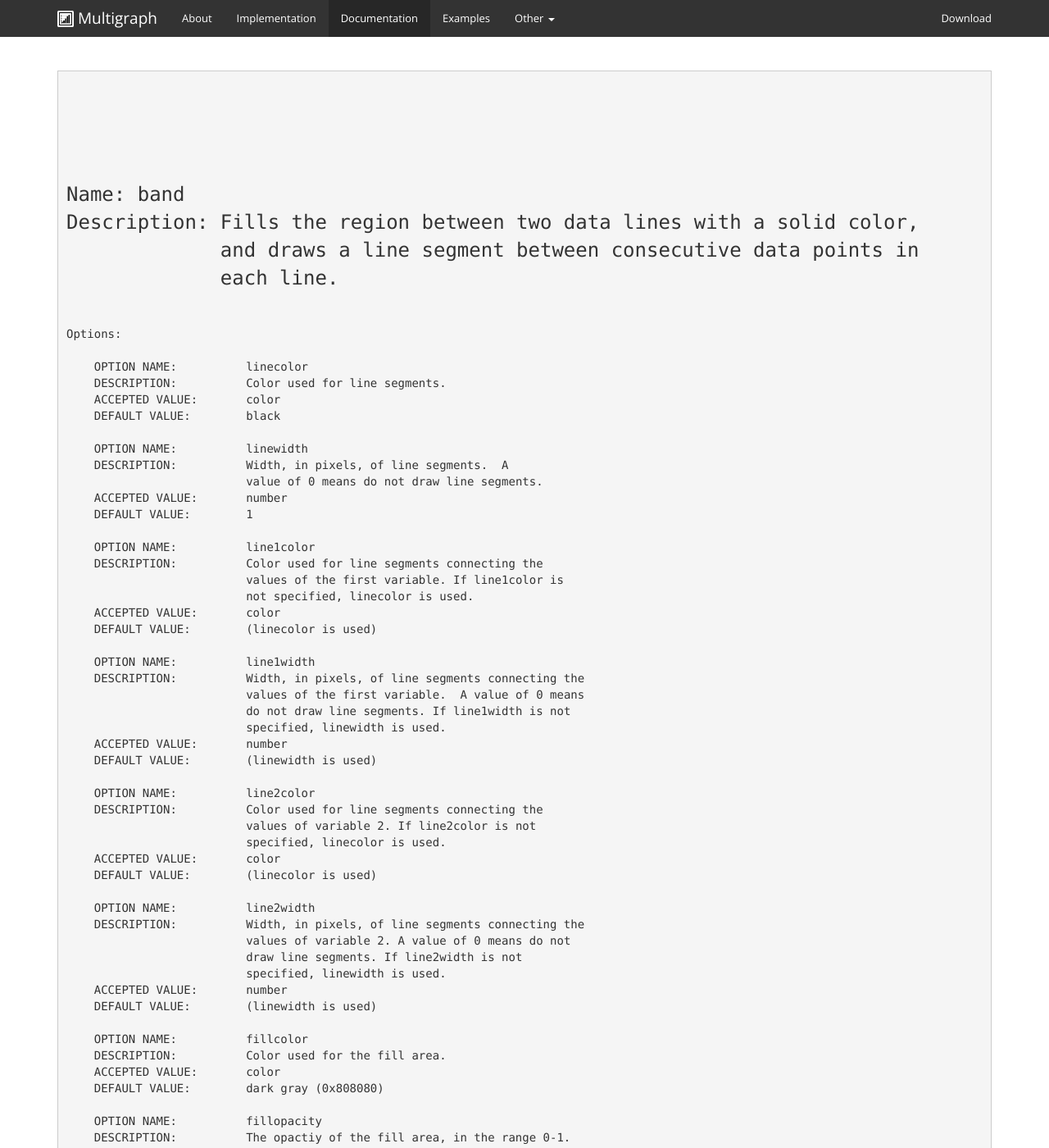
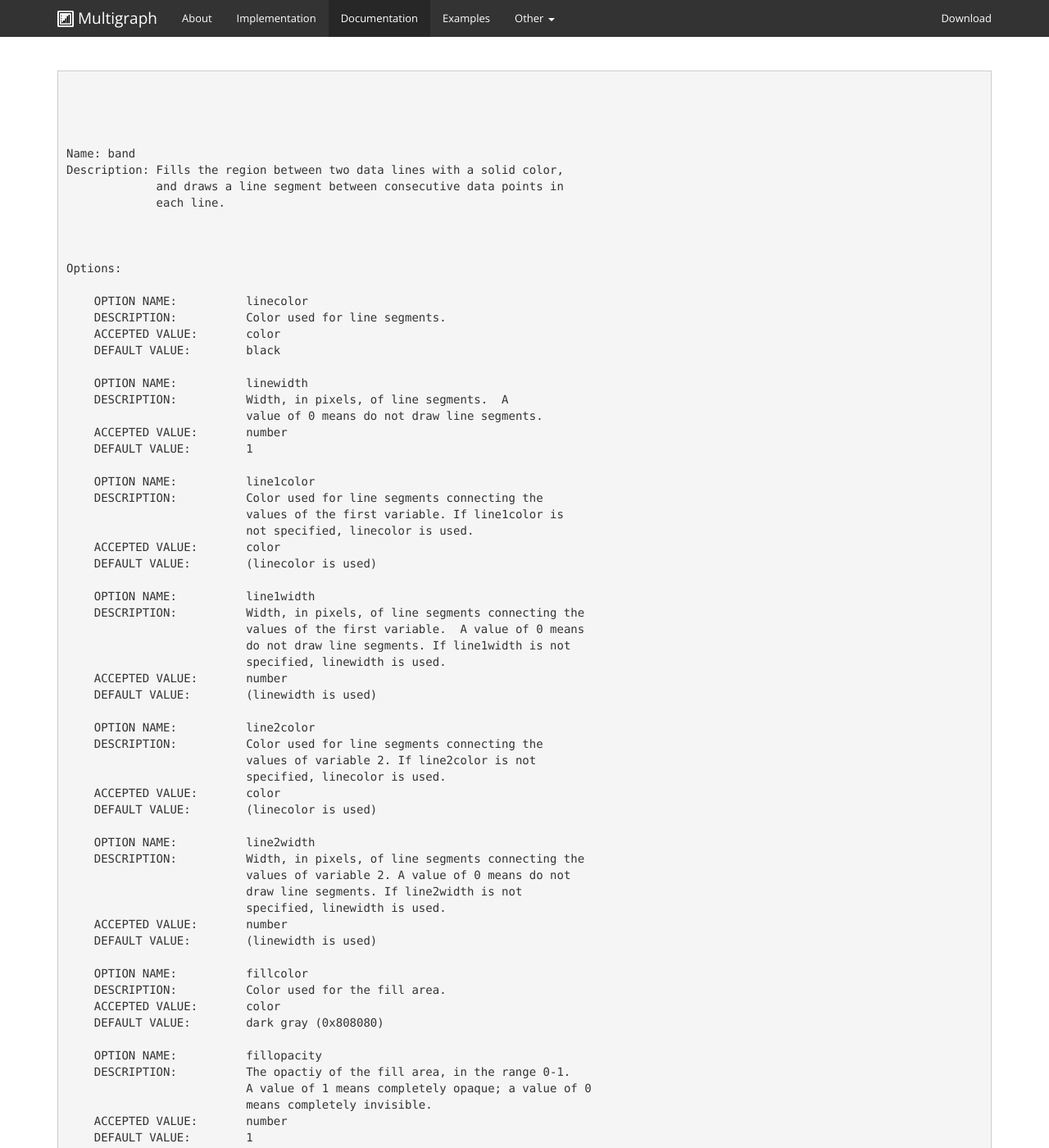
Before and after one commit to khunter3D/khunter3D.github.io, a Jekyll site: the page built from docs/renderers/index.html, in a window 1280 px wide and 1400 px high. Shown: the whole window at 82% size. Built offline with Jekyll 4.4.1, drawn with Linux system fonts in a browser that asks for light colours; nearby versions of some CDN libraries; Markdown is read by kramdown in place of the engine named in the settings; some of the changed text lies outside the part shown.

Commit message:
Update index.html

```diff
--- a/docs/renderers/index.html
+++ b/docs/renderers/index.html
@@ -8,14 +8,15 @@ docs: selected
 
       <pre>
 
-      <font size="5">
+
 
 
 Name: band
 Description: Fills the region between two data lines with a solid color,
              and draws a line segment between consecutive data points in
              each line.
-</font>
+
+
 
 Options:
 
```
